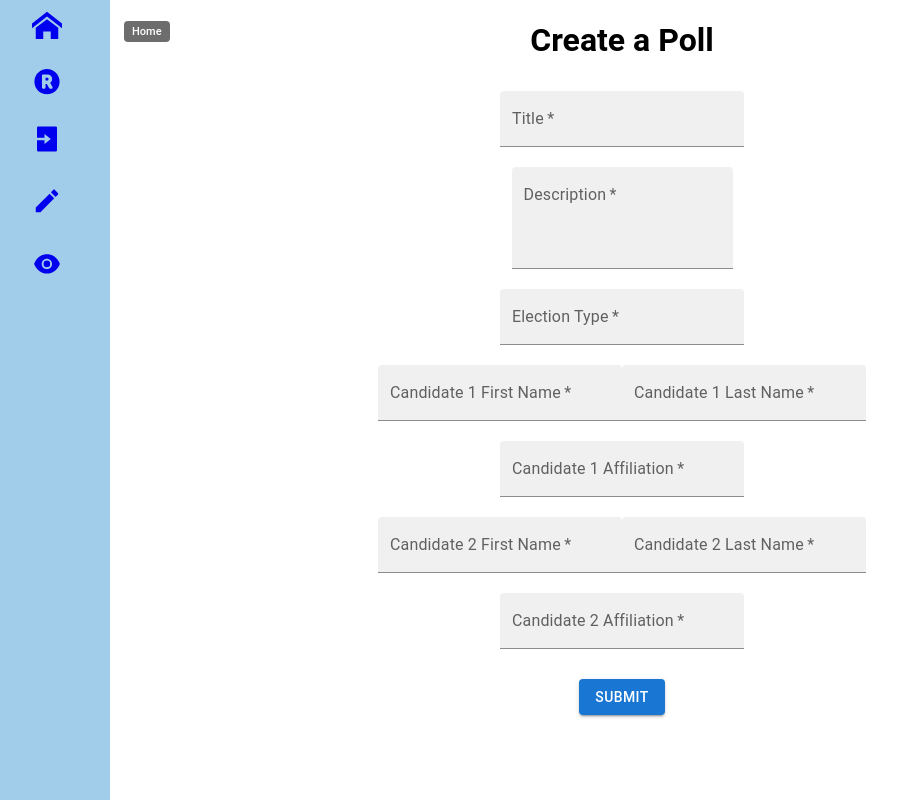
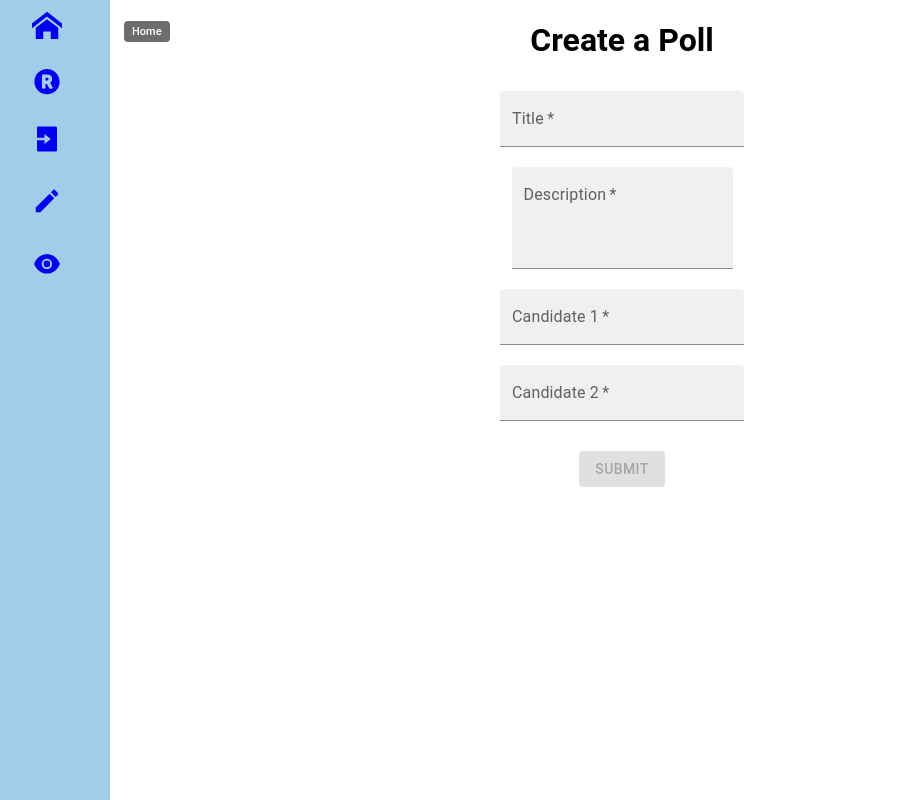
Before and after one commit to arifire21/vote.io, a React (Create React App) app in the folder client/: page /create-poll in a window 1280 px wide. Shown: the whole page, without its empty margins (18-915 px from the left). Built offline with nearby package versions, Linux system fonts and the light colour scheme.

Commit message:
NEW pages

```diff
--- a/client/src/index.js
+++ b/client/src/index.js
@@ -6,9 +6,9 @@
 import { BrowserRouter, Routes, Route } from "react-router-dom";
 //pages
 import Login from './pages/login';
-import CreatePoll from './pages/create-poll';
+import CreatePoll from './pages/create-poll3';
 import ViewPoll from './pages/view-poll';
-import NewUser from './pages/new-user';
+import NewUser from './pages/new-user2';
 // import VotePage from './pages/vote';
 
 ReactDOM.render(
--- a/client/src/pages/create-poll.js
+++ b/client/src/pages/create-poll.js
@@ -17,9 +17,21 @@
     c2_affiliation: '',
   }
 
-  handleChange = event => {
+  handleNameChange = event => {
     this.setState({ name: event.target.value });
   }
+
+  handleDescChange = event => {
+    this.setState({ description: event.target.value });
+  }
+
+  // handleNameChange = event => {
+  //   this.setState({ name: event.target.value });
+  // }
+
+  // handleDescChange = event => {
+  //   this.setState({ description: event.target.value });
+  // }
 
   handleSubmit = event => {
     event.preventDefault();
@@ -51,27 +63,27 @@
       <form onSubmit={this.handleSubmit}>
         <div className="form-container">
           <div className="form-item">
-            <TextField id="create-title" variant="filled" label="Title" required="true"/>
+            <TextField id="create-title" variant="filled" label="Title" required="true" onChange={this.handleNameChange}/>
           </div>
           <div className="form-item">
-            <TextField id="create-desc" variant="filled" multiline="True" minRows="3" maxRows="4" label="Description" required="true"/>
+            <TextField id="create-desc" variant="filled" multiline="True" minRows="3" maxRows="4" label="Description" required="true" onChange={this.handleChange}/>
           </div>
           <div className="form-item">
-            <TextField id="electiontype" variant="filled" label="Election Type" required="true"/>
+            <TextField id="electiontype" variant="filled" label="Election Type" required="true"onChange={this.handleChange}/>
           </div>
           <div className="form-item">
-            <TextField id="canid1-fn" variant="filled" label="Candidate 1 First Name" required="true"/>
-            <TextField id="canid1-ln" variant="filled" label="Candidate 1 Last Name" required="true"/>
+            <TextField id="canid1-fn" variant="filled" label="Candidate 1 First Name" required="true" onChange={this.handleChange}/>
+            <TextField id="canid1-ln" variant="filled" label="Candidate 1 Last Name" required="true" onChange={this.handleChange}/>
           </div>
           <div className="form-item">
-            <TextField id="canid1-affil" variant="filled" label="Candidate 1 Affiliation" required="true"/>
+            <TextField id="canid1-affil" variant="filled" label="Candidate 1 Affiliation" required="true" onChange={this.handleChange}/>
           </div>
           <div className="form-item">
-            <TextField id="canid2-fn" variant="filled" label="Candidate 2 First Name" required="true"/>
-            <TextField id="canid2-ln" variant="filled" label="Candidate 2 Last Name" required="true"/>
+            <TextField id="canid2-fn" variant="filled" label="Candidate 2 First Name" required="true" onChange={this.handleChange}/>
+            <TextField id="canid2-ln" variant="filled" label="Candidate 2 Last Name" required="true" onChange={this.handleChange}/>
           </div>
           <div className="form-item">
-            <TextField id="canid1-affil" variant="filled" label="Candidate 2 Affiliation" required="true"/>
+            <TextField id="canid1-affil" variant="filled" label="Candidate 2 Affiliation" required="true" onChange={this.handleChange}/>
           </div>
           <div className="form-item submit-btn">
             <span style={{ cursor: 'not-allowed' }}>
--- a/client/src/pages/new-user.js
+++ b/client/src/pages/new-user.js
@@ -4,31 +4,72 @@
 import { Link } from "react-router-dom";
 import Navbar from "../components/Navbar";
 
-export default function NewUser() {
-    const [password , setPassword] = useState('');
-    const [confPassword , setConfPassword] = useState('');
+class NewUser extends React.Component {
+  // const [password , setPassword] = useState('');
+  //   const [confPassword , setConfPassword] = useState('');
 
-    // function to update state of password with
-    // value enter by user in form
-    const handlePasswordChange =(e)=>{
-        setPassword(e.target.value);
-    }
-    // function to update state of confirm password
-    // with value enter by user in form
-    const handleConfPasswordChange =(e)=>{
-        setConfPassword(e.target.value);
-    }
-    // below function will be called when user
-    // click on submit button .
-    const handleSubmit=(e)=>{
-    if(password!=confPassword)
-        {
-            // if 'password' and 'confirm password'
-            // does not match.
-            alert("Passwords do not match.");
-        }
-    }
+  //   // function to update state of password with
+  //   // value enter by user in form
+  //   const handlePasswordChange =(e)=>{
+  //       setPassword(e.target.value);
+  //   }
+  //   // function to update state of confirm password
+  //   // with value enter by user in form
+  //   const handleConfPasswordChange =(e)=>{
+  //       setConfPassword(e.target.value);
+  //   }
+  //   // below function will be called when user
+  //   // click on submit button .
+  //   const handleSubmit=(e)=>{
+  //   if(password!=confPassword)
+  //       {
+  //           // if 'password' and 'confirm password'
+  //           // does not match.
+  //           alert("Passwords do not match.");
+  //       }
+  //   }
 
+  state = {
+    first_name: '',
+    last_name: '',
+    email: '',
+    password: ''
+  }
+
+  handleFirstNameChange = event => {
+    this.setState({ first_name: event.target.value });
+  }
+
+  handleLastNameChange = event => {
+    this.setState({ last_name: event.target.value });
+  }
+
+  handleEmailChange = event => {
+    this.setState({ email: event.target.value });
+  }
+
+  handlePasswordChange = event => {
+    this.setState({ password: event.target.value });
+  }
+
+  handleSubmit = event => {
+    event.preventDefault();
+
+    const user = {
+      first_name: this.state.first_name,
+      last_name: this.state.last_name,
+      email: this.state.email,
+      password: this.state.password
+    };
+
+    axios.post(`https://jsonplaceholder.typicode.com/users`, { user })
+      .then(res => {
+        console.log(res);
+        console.log(res.data);
+      })
+  }
+
+    render() {
     return (
       <div>
         <Navbar/>
@@ -36,11 +77,11 @@
           <h1>Register to Vote.io</h1>
           <div className="form-container">
             <div className="form-item">
-              <TextField id="new-user-fn" variant="filled" label="First Name" required="true"/>
-              <TextField id="new-user-ln" variant="filled" label="Last Name" required="true"/>
+              <TextField id="new-user-fn" variant="filled" label="First Name" required="true" onChange={this.handleFirstNameChange}/>
+              <TextField id="new-user-ln" variant="filled" label="Last Name" required="true" onChange={this.handleLastNameChange}/>
             </div>
             <div className="form-item">
-              <TextField id="new-user-email" variant="filled" label="Email" required="true"/>
+              <TextField id="new-user-email" variant="filled" label="Email" required="true" onChange={this.handleEmailChange}/>
             </div>
            {/* <div className="form-item">
               <TextField id="new0user-pw" variant="filled" label="Passw" required="true"/>
@@ -53,6 +94,7 @@
                     type="password"
                     variant="filled"
                     required="true"
+                    onChange={this.handlePasswordChange}
                 />
             </div>
 
@@ -73,3 +115,4 @@
       </div>
     );
   }
+}
--- /dev/null
+++ b/client/src/pages/new-user2.js
@@ -0,0 +1,75 @@
+import React, {useState} from "react";
+import TextField from '@mui/material/TextField';
+import Button from '@mui/material/Button';
+import { Link } from "react-router-dom";
+import Navbar from "../components/Navbar";
+
+export default function NewUser() {
+    const [password , setPassword] = useState('');
+    const [confPassword , setConfPassword] = useState('');
+
+    // function to update state of password with
+    // value enter by user in form
+    const handlePasswordChange =(e)=>{
+        setPassword(e.target.value);
+    }
+    // function to update state of confirm password
+    // with value enter by user in form
+    const handleConfPasswordChange =(e)=>{
+        setConfPassword(e.target.value);
+    }
+    // below function will be called when user
+    // click on submit button .
+    const handleSubmit=(e)=>{
+    if(password!=confPassword)
+        {
+            // if 'password' and 'confirm password'
+            // does not match.
+            alert("Passwords do not match.");
+        }
+    }
+
+    return (
+      <div>
+        <Navbar/>
+
+          <h1>Register to Vote.io</h1>
+          <div className="form-container">
+            <div className="form-item">
+              <TextField id="new-user-fn" variant="filled" label="First Name" required="true"/>
+              <TextField id="new-user-ln" variant="filled" label="Last Name" required="true"/>
+            </div>
+            <div className="form-item">
+              <TextField id="new-user-email" variant="filled" label="Email" required="true"/>
+            </div>
+           {/* <div className="form-item">
+              <TextField id="new0user-pw" variant="filled" label="Passw" required="true"/>
+            </div> */}
+
+            <div className="form-item">
+                <TextField
+                    id="filled-password-input"
+                    label="Password"
+                    type="password"
+                    variant="filled"
+                    required="true"
+                />
+            </div>
+
+            <div className="form-item">
+                <TextField
+                    id="filled-password-input"
+                    label="Confirm Password"
+                    type="password"
+                    variant="filled"
+                    required="true"
+                />
+            </div>
+
+            <div className="form-item submit-btn">
+              <Button variant="contained">Register</Button>
+            </div>
+          </div>
+      </div>
+    );
+  }
```
